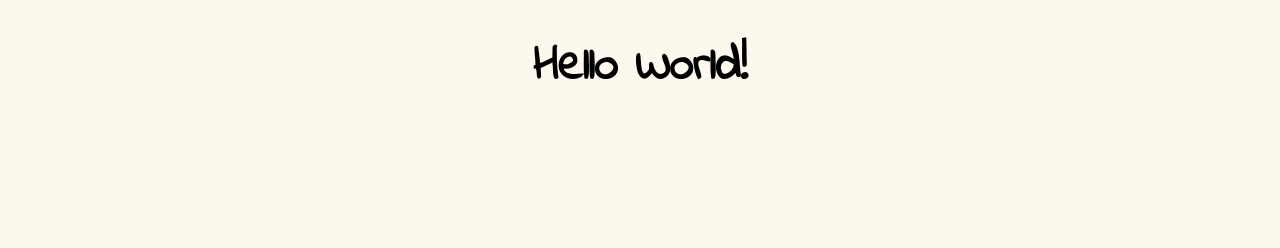
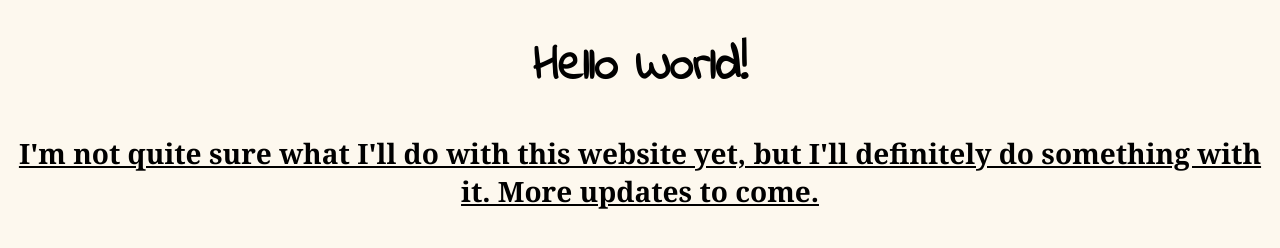
Before and after one commit to justinbronze/justinbronze.github.io, a plain HTML site: page index.html in a window 1280 px wide. Drawn offline with Linux system fonts and the light colour scheme.

Commit message:
Updated CSS,HTML

```diff
--- a/index.html
+++ b/index.html
@@ -7,5 +7,7 @@
     </head>
     <body>
       <h1>Hello World!</h1>
+      <h2>I'm not quite sure what I'll do with this website yet,
+        but I'll definitely do something with it. More updates to come.</h2>
     </body>
   </html>
--- a/style.css
+++ b/style.css
@@ -6,3 +6,9 @@ text-align: center;
 font-size: 48px;
 font-family: "Indie Flower";
 }
+h2 {
+text-align: center;
+font-size: 28px;
+text-decoration: underline;
+font-family: "Cambria", "Times New Roman", serif;
+}
```
